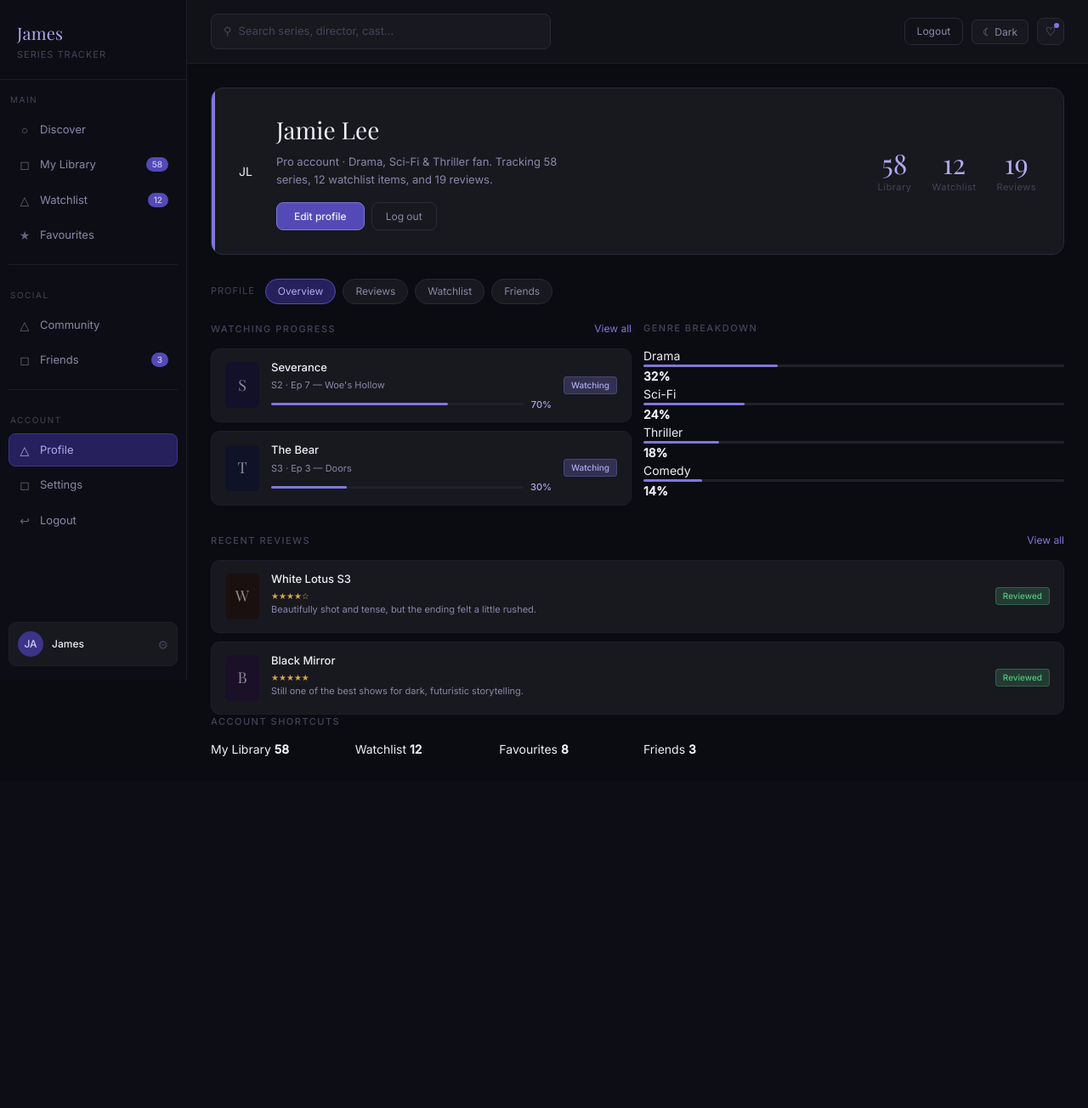
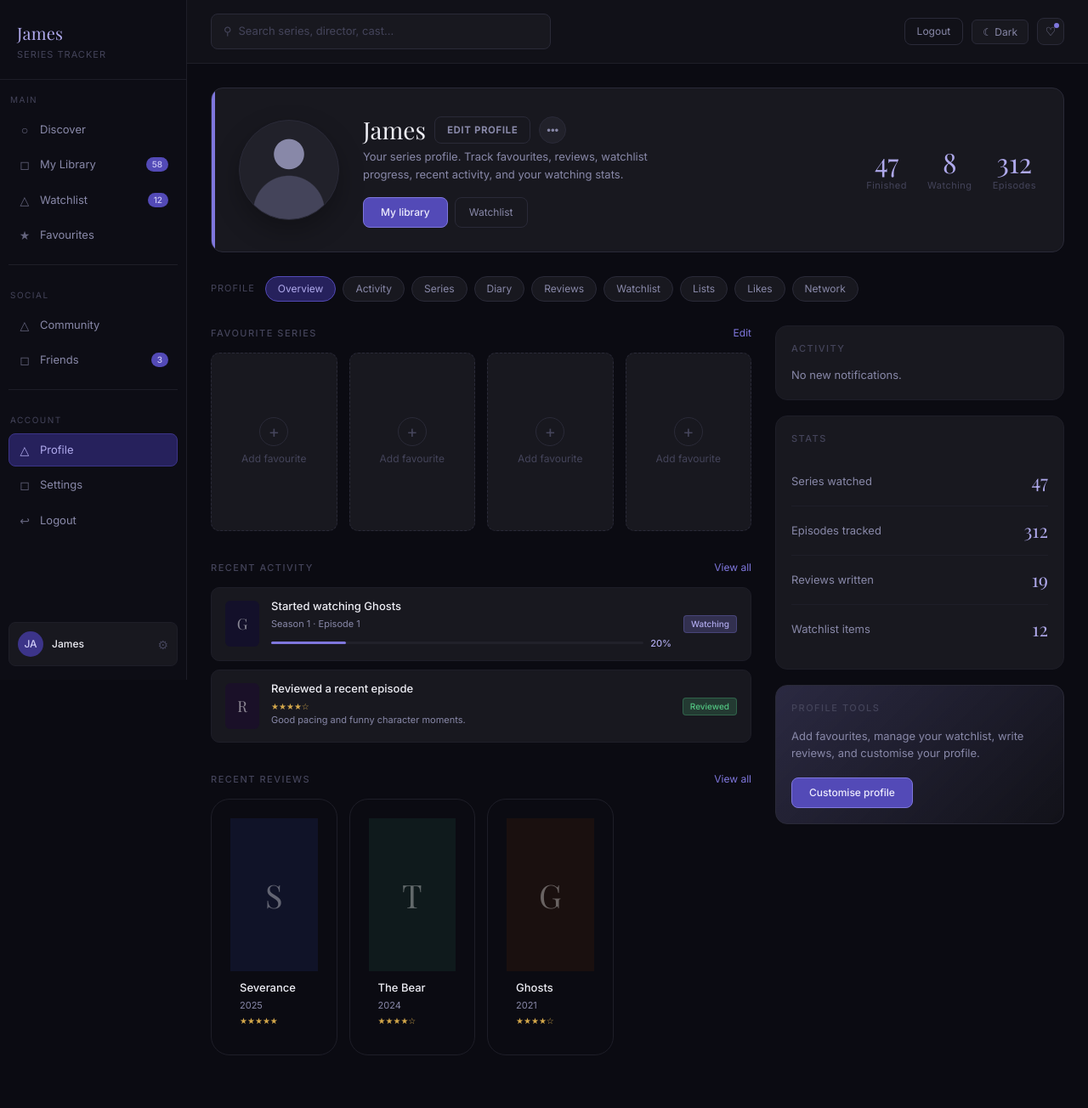
Before and after one commit to JaiPitkethley/AgileReviewSite, a Flask app: page /d/profile in a window 1280 px wide. Shown: the whole page at 85% size. Before the commit the page ends 890 px from the top, so only its background shows below. Run offline with Flask 3, Linux system fonts and the light colour scheme.

Commit message:
profile page rework

```diff
--- a/static/styles2.css
+++ b/static/styles2.css
@@ -1235,3 +1235,210 @@ select,
   color: var(--muted);
   margin-bottom: 12px;
 }
+/* PROFILE PAGE - same aesthetic as dashboard/search pages */
+
+.profile-page-hero {
+  margin-bottom: 28px;
+}
+
+.profile-avatar-xl {
+  width: 118px;
+  height: 118px;
+  border-radius: 50%;
+  background:
+    radial-gradient(circle at 50% 34%, var(--text2) 0 18%, transparent 19%),
+    radial-gradient(circle at 50% 92%, var(--text3) 0 34%, transparent 35%),
+    var(--bg4);
+  border: 1px solid var(--border2);
+  box-shadow: 0 12px 30px rgba(0, 0, 0, 0.28);
+  color: transparent;
+  flex-shrink: 0;
+}
+
+.profile-title-row {
+  display: flex;
+  align-items: center;
+  gap: 10px;
+  flex-wrap: wrap;
+}
+
+.profile-title-row h2 {
+  margin-bottom: 0;
+}
+
+.profile-small-btn {
+  height: 32px;
+  padding: 0 14px;
+  display: inline-flex;
+  align-items: center;
+  text-transform: uppercase;
+  letter-spacing: 0.08em;
+  font-size: 11px;
+  font-weight: 700;
+}
+
+.profile-circle-btn {
+  width: 32px;
+  height: 32px;
+  border-radius: 50%;
+  background: var(--bg4);
+  border: 1px solid var(--border2);
+  color: var(--text2);
+  cursor: pointer;
+}
+
+.profile-circle-btn:hover {
+  color: var(--text);
+  border-color: var(--accent);
+}
+
+.profile-filter-row {
+  margin-bottom: 28px;
+}
+
+.profile-dashboard-grid {
+  display: grid;
+  grid-template-columns: minmax(0, 1fr) 340px;
+  gap: 28px;
+  align-items: start;
+}
+
+.profile-main,
+.profile-side {
+  min-width: 0;
+}
+
+.profile-block {
+  margin-bottom: 34px;
+}
+
+.profile-favourites-grid {
+  display: grid;
+  grid-template-columns: repeat(4, minmax(130px, 1fr));
+  gap: 14px;
+}
+
+.profile-empty-favourite {
+  height: 210px;
+  border-radius: var(--radius-lg);
+  border: 1px dashed var(--border2);
+  background: var(--bg3);
+  display: flex;
+  flex-direction: column;
+  align-items: center;
+  justify-content: center;
+  gap: 6px;
+  color: var(--text3);
+  transition: border-color 0.15s, color 0.15s, transform 0.15s;
+}
+
+.profile-empty-favourite:hover {
+  border-color: var(--p600);
+  color: var(--accent-hi);
+  transform: translateY(-2px);
+}
+
+.profile-empty-favourite span {
+  width: 34px;
+  height: 34px;
+  border-radius: 50%;
+  border: 1px solid var(--border2);
+  display: flex;
+  align-items: center;
+  justify-content: center;
+  font-size: 20px;
+}
+
+.profile-empty-favourite p {
+  font-size: 12px;
+}
+
+.profile-review-grid {
+  grid-template-columns: repeat(auto-fill, minmax(145px, 1fr));
+}
+
+.profile-side-card {
+  background: var(--bg3);
+  border: 1px solid var(--border);
+  border-radius: var(--radius-xl);
+  padding: 18px;
+  margin-bottom: 18px;
+}
+
+.profile-muted-text {
+  color: var(--text2);
+  margin-top: 12px;
+  font-size: 13px;
+}
+
+.profile-stat-row {
+  display: flex;
+  align-items: center;
+  justify-content: space-between;
+  gap: 16px;
+  padding: 12px 0;
+  border-bottom: 1px solid var(--border);
+  color: var(--text2);
+  font-size: 13px;
+}
+
+.profile-stat-row:last-child {
+  border-bottom: 0;
+}
+
+.profile-stat-row strong {
+  color: var(--accent-hi);
+  font-family: var(--serif);
+  font-size: 22px;
+  font-weight: 400;
+}
+
+.profile-upgrade-soft {
+  background:
+    linear-gradient(135deg, rgba(127, 119, 221, 0.18), rgba(17, 17, 24, 0.92)),
+    var(--bg3);
+  border-color: var(--border2);
+}
+
+.profile-upgrade-soft p {
+  color: var(--text2);
+  line-height: 1.6;
+  margin: 14px 0 18px;
+  font-size: 13px;
+}
+
+.profile-side-button {
+  display: inline-flex;
+  text-align: center;
+}
+
+@media (max-width: 1150px) {
+  .profile-dashboard-grid {
+    grid-template-columns: 1fr;
+  }
+
+  .profile-side {
+    display: grid;
+    grid-template-columns: repeat(3, 1fr);
+    gap: 14px;
+  }
+
+  .profile-side-card {
+    margin-bottom: 0;
+  }
+}
+
+@media (max-width: 850px) {
+  .profile-page-hero {
+    flex-direction: column;
+    align-items: flex-start;
+  }
+
+  .profile-favourites-grid {
+    grid-template-columns: repeat(2, 1fr);
+  }
+
+  .profile-side {
+    grid-template-columns: 1fr;
+  }
+}
--- a/templates/base.html
+++ b/templates/base.html
@@ -11,6 +11,7 @@
   <link
     href="https://fonts.googleapis.com/css2?family=Playfair+Display:wght@400;600&family=Inter:wght@300;400;500&display=swap"
     rel="stylesheet">
+  <link rel="stylesheet" href="https://cdnjs.cloudflare.com/ajax/libs/font-awesome/6.5.1/css/all.min.css" />
 
   <link rel="stylesheet" href="{{ url_for('static', filename='styles2.css') }}">
 </head>
@@ -28,6 +29,7 @@
       <main class="content">
         {% block content %}{% endblock %}
       </main>
+      <!-- {% include "partials/footer.html" %} -->
 
     </div>
 
--- /dev/null
+++ b/templates/partials/footer.html
@@ -0,0 +1,33 @@
+<footer class="site-footer">
+  <div class="footer-inner">
+
+    <nav class="footer-links" aria-label="Footer navigation">
+      <a href="/terms">Terms</a>
+      <a href="/privacy">Privacy</a>
+      <a href="/team">Team</a>
+      <a href="/faq">FAQs</a>
+      <button type="button" id="footerThemeToggle" class="footer-theme-btn">
+        <span id="footerThemeStatus">Dark Mode</span>
+      </button>
+    </nav>
+
+    <div class="footer-socials" aria-label="Social media links">
+      <a href="https://www.facebook.com" target="_blank" aria-label="Facebook">
+        <i class="fa-brands fa-facebook-f"></i>
+      </a>
+
+      <a href="https://x.com" target="_blank" aria-label="X">
+        <i class="fa-brands fa-x-twitter"></i>
+      </a>
+
+      <a href="https://www.instagram.com" target="_blank" aria-label="Instagram">
+        <i class="fa-brands fa-instagram"></i>
+      </a>
+    </div>
+
+    <div class="footer-copy">
+      <small>&copy; 2025 Series Tracker</small>
+    </div>
+
+  </div>
+</footer>
--- a/templates/profile.html
+++ b/templates/profile.html
@@ -1,187 +1,247 @@
 {% extends "base.html" %}
 
-{% block title %}Dashboard{% endblock %}
+{% block title %}Profile{% endblock %}
 
 {% block content %}
 
 <!-- Profile Hero -->
-<div class="hero-banner profile-hero">
+<div class="hero-banner profile-page-hero">
   <div class="hero-accent-bar"></div>
 
-  <div class="profile-avatar-xl">JL</div>
+  <div class="profile-avatar-xl">
+    {{ user["username"][:2] | upper }}
+  </div>
 
   <div class="hero-text">
-    <h2>Jamie Lee</h2>
-    <p>Pro account · Drama, Sci-Fi & Thriller fan. Tracking 58 series, 12 watchlist items, and 19 reviews.</p>
+    <div class="profile-title-row">
+      <h2>{{ user["username"] }}</h2>
+
+      <a href="{{ url_for('d_settings') }}" class="btn-ghost profile-small-btn">
+        Edit profile
+      </a>
+
+      <button class="profile-circle-btn" type="button">•••</button>
+    </div>
+
+    <p>
+      Your series profile. Track favourites, reviews, watchlist progress,
+      recent activity, and your watching stats.
+    </p>
 
     <div class="hero-actions">
-      <button class="btn-primary">Edit profile</button>
-      <button class="btn-ghost">Log out</button>
+      <a href="{{ url_for('d_library') }}" class="btn-primary">My library</a>
+      <a href="{{ url_for('d_watchlist') }}" class="btn-ghost">Watchlist</a>
     </div>
   </div>
 
   <div class="hero-stat-row">
     <div class="hero-stat">
-      <div class="hero-stat-n">58</div>
-      <div class="hero-stat-l">Library</div>
+      <div class="hero-stat-n">47</div>
+      <div class="hero-stat-l">Finished</div>
     </div>
+
     <div class="hero-stat">
-      <div class="hero-stat-n">12</div>
-      <div class="hero-stat-l">Watchlist</div>
+      <div class="hero-stat-n">8</div>
+      <div class="hero-stat-l">Watching</div>
     </div>
+
     <div class="hero-stat">
-      <div class="hero-stat-n">19</div>
-      <div class="hero-stat-l">Reviews</div>
+      <div class="hero-stat-n">312</div>
+      <div class="hero-stat-l">Episodes</div>
     </div>
   </div>
 </div>
 
+
 <!-- Profile Tabs -->
-<div class="filter-row">
+<div class="filter-row profile-filter-row">
   <span class="filter-label">Profile</span>
+
   <div class="chip active">Overview</div>
+  <div class="chip">Activity</div>
+  <div class="chip">Series</div>
+  <div class="chip">Diary</div>
   <div class="chip">Reviews</div>
   <div class="chip">Watchlist</div>
-  <div class="chip">Friends</div>
+  <div class="chip">Lists</div>
+  <div class="chip">Likes</div>
+  <div class="chip">Network</div>
 </div>
 
-<div class="two-col">
 
-  <!-- Watching Progress -->
-  <div>
+<!-- Main Profile Layout -->
+<div class="profile-dashboard-grid">
+
+  <!-- Main Column -->
+  <div class="profile-main">
+
+    <!-- Favourite Series -->
+    <section class="profile-block">
       <div class="section-header">
-      <span class="section-title">Watching progress</span>
+        <span class="section-title">Favourite series</span>
+        <span class="see-all">Edit</span>
+      </div>
+
+      <div class="profile-favourites-grid">
+        <div class="profile-empty-favourite">
+          <span>+</span>
+          <p>Add favourite</p>
+        </div>
+
+        <div class="profile-empty-favourite">
+          <span>+</span>
+          <p>Add favourite</p>
+        </div>
+
+        <div class="profile-empty-favourite">
+          <span>+</span>
+          <p>Add favourite</p>
+        </div>
+
+        <div class="profile-empty-favourite">
+          <span>+</span>
+          <p>Add favourite</p>
+        </div>
+      </div>
+    </section>
+
+
+    <!-- Recent Activity -->
+    <section class="profile-block">
+      <div class="section-header">
+        <span class="section-title">Recent activity</span>
         <span class="see-all">View all</span>
       </div>
 
       <div class="continue-list">
         <div class="continue-item">
-        <div class="ci-poster p1">S</div>
+          <div class="ci-poster p1">G</div>
+
           <div class="ci-body">
-          <div class="ci-title">Severance</div>
-          <div class="ci-sub">S2 · Ep 7 — Woe's Hollow</div>
+            <div class="ci-title">Started watching Ghosts</div>
+            <div class="ci-sub">Season 1 · Episode 1</div>
+
             <div class="ci-bar">
               <div class="ci-track">
-              <div class="ci-fill" style="width:70%"></div>
+                <div class="ci-fill" style="width: 20%"></div>
               </div>
-            <span class="ci-pct">70%</span>
+              <span class="ci-pct">20%</span>
             </div>
           </div>
+
           <span class="badge badge-watching">Watching</span>
         </div>
 
         <div class="continue-item">
-        <div class="ci-poster p2">T</div>
+          <div class="ci-poster p3">R</div>
+
           <div class="ci-body">
-          <div class="ci-title">The Bear</div>
-          <div class="ci-sub">S3 · Ep 3 — Doors</div>
-          <div class="ci-bar">
-            <div class="ci-track">
-              <div class="ci-fill" style="width:30%"></div>
+            <div class="ci-title">Reviewed a recent episode</div>
+            <div class="stars">★★★★☆</div>
+            <div class="ci-sub">Good pacing and funny character moments.</div>
           </div>
-            <span class="ci-pct">30%</span>
+
+          <span class="badge badge-finished">Reviewed</span>
         </div>
       </div>
-        <span class="badge badge-watching">Watching</span>
-      </div>
-    </div>
-  </div>
+    </section>
 
-  <!-- Genre Breakdown -->
-  <div>
-    <div class="section-header">
-      <span class="section-title">Genre breakdown</span>
-    </div>
-
-    <div class="profile-panel">
-      <div class="genre-row">
-        <span>Drama</span>
-        <div class="ci-track">
-          <div class="ci-fill" style="width:32%"></div>
-        </div>
-        <strong>32%</strong>
-      </div>
-
-      <div class="genre-row">
-        <span>Sci-Fi</span>
-        <div class="ci-track">
-          <div class="ci-fill" style="width:24%"></div>
-        </div>
-        <strong>24%</strong>
-      </div>
-
-      <div class="genre-row">
-        <span>Thriller</span>
-        <div class="ci-track">
-          <div class="ci-fill" style="width:18%"></div>
-        </div>
-        <strong>18%</strong>
-      </div>
-
-      <div class="genre-row">
-        <span>Comedy</span>
-        <div class="ci-track">
-          <div class="ci-fill" style="width:14%"></div>
-        </div>
-        <strong>14%</strong>
-      </div>
-    </div>
-  </div>
-
-</div>
 
     <!-- Recent Reviews -->
-<div class="section-header mt-28">
+    <section class="profile-block">
+      <div class="section-header">
         <span class="section-title">Recent reviews</span>
         <span class="see-all">View all</span>
       </div>
 
-<div class="continue-list">
-  <div class="continue-item review-profile-item">
-    <div class="ci-poster p5">W</div>
-    <div class="ci-body">
-      <div class="ci-title">White Lotus S3</div>
-      <div class="stars">★★★★☆</div>
-      <div class="ci-sub">Beautifully shot and tense, but the ending felt a little rushed.</div>
-    </div>
-    <span class="badge badge-finished">Reviewed</span>
-  </div>
-
-  <div class="continue-item review-profile-item">
-    <div class="ci-poster p3">B</div>
-    <div class="ci-body">
-      <div class="ci-title">Black Mirror</div>
+      <div class="card-grid profile-review-grid">
+        <div class="card">
+          <div class="poster p2">S</div>
+          <div class="card-body">
+            <div class="card-title">Severance</div>
+            <div class="card-sub">2025</div>
             <div class="stars">★★★★★</div>
-      <div class="ci-sub">Still one of the best shows for dark, futuristic storytelling.</div>
-    </div>
-    <span class="badge badge-finished">Reviewed</span>
           </div>
         </div>
 
-<!-- Account Shortcuts -->
-<div class="section-header mt-28">
-  <span class="section-title">Account shortcuts</span>
+        <div class="card">
+          <div class="poster p4">T</div>
+          <div class="card-body">
+            <div class="card-title">The Bear</div>
+            <div class="card-sub">2024</div>
+            <div class="stars">★★★★☆</div>
+          </div>
         </div>
 
-<div class="card-grid profile-shortcuts">
-  <a class="profile-shortcut-card" href="mylibrary.html">
-    <span>My Library</span>
-    <strong>58</strong>
+        <div class="card">
+          <div class="poster p5">G</div>
+          <div class="card-body">
+            <div class="card-title">Ghosts</div>
+            <div class="card-sub">2021</div>
+            <div class="stars">★★★★☆</div>
+          </div>
+        </div>
+      </div>
+    </section>
+
+  </div>
+
+
+  <!-- Side Column -->
+  <aside class="profile-side">
+
+    <section class="profile-side-card">
+      <div class="section-header">
+        <span class="section-title">Activity</span>
+      </div>
+
+      <p class="profile-muted-text">No new notifications.</p>
+    </section>
+
+
+    <section class="profile-side-card">
+      <div class="section-header">
+        <span class="section-title">Stats</span>
+      </div>
+
+      <div class="profile-stat-row">
+        <span>Series watched</span>
+        <strong>47</strong>
+      </div>
+
+      <div class="profile-stat-row">
+        <span>Episodes tracked</span>
+        <strong>312</strong>
+      </div>
+
+      <div class="profile-stat-row">
+        <span>Reviews written</span>
+        <strong>19</strong>
+      </div>
+
+      <div class="profile-stat-row">
+        <span>Watchlist items</span>
+        <strong>12</strong>
+      </div>
+    </section>
+
+
+    <section class="profile-side-card profile-upgrade-soft">
+      <div class="section-header">
+        <span class="section-title">Profile tools</span>
+      </div>
+
+      <p>
+        Add favourites, manage your watchlist, write reviews, and customise your profile.
+      </p>
+
+      <a href="{{ url_for('d_settings') }}" class="btn-primary profile-side-button">
+        Customise profile
       </a>
+    </section>
 
-  <a class="profile-shortcut-card" href="watchlist.html">
-    <span>Watchlist</span>
-    <strong>12</strong>
-  </a>
+  </aside>
 
-  <a class="profile-shortcut-card" href="favourites.html">
-    <span>Favourites</span>
-    <strong>8</strong>
-  </a>
+</div>
 
-  <a class="profile-shortcut-card" href="friends.html">
-    <span>Friends</span>
-    <strong>3</strong>
-  </a>
-</div>
 {% endblock %}
```
Lines whose indentation alone changed are shown as unchanged.
